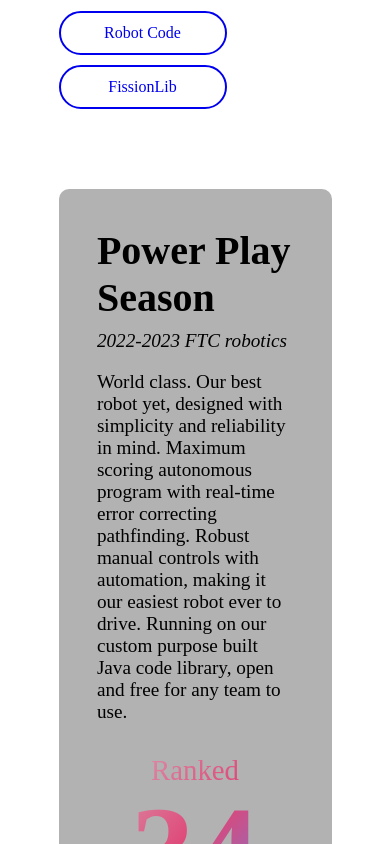
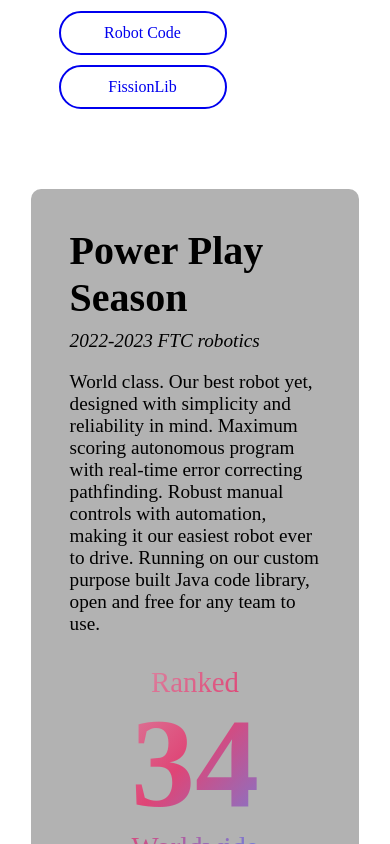
Before and after one commit to pserb/pserb-me-2024, a Next.js app: page /portfolio in a window 390 px wide. Shown: the part 700-1544 px from the top of the page. Built offline with nearby package versions, Linux system fonts and the light colour scheme.

Commit message:
update mobile style

```diff
--- a/pages/portfolio.js
+++ b/pages/portfolio.js
@@ -33,7 +33,7 @@ export default function Home() {
           <br></br>
 
           {/* something to wrap this picture in a box like pple */}
-          <div className={pg.imgcontainer}>
+          <div className={pg.statblock}>
             <div className={pg.item}>
               <div className={pg.imgwrapper}>
                 <img src="/img/robot.png"></img>
--- a/styles/Page.module.scss
+++ b/styles/Page.module.scss
@@ -83,7 +83,7 @@
         flex-direction: column;
         align-items: center;
       }
-      .imgcontainer {
+      .statblock {
         .imgdivider {
           width: 5%;
           background-color: var(--background-color);
@@ -134,7 +134,7 @@
           padding-top: 0.6em;
           padding-bottom: 0.4em;
         }
-        .imgcontainer {
+        .statblock {
           .imgdivider {
             height: 2em;
           }
@@ -146,3 +146,10 @@
       }
     }
   }
+
+  @media only screen and (max-width: 1000px) {
+    .statblock {
+      width: 120%;
+      margin-left: -10%;
+    }
+  }
```
